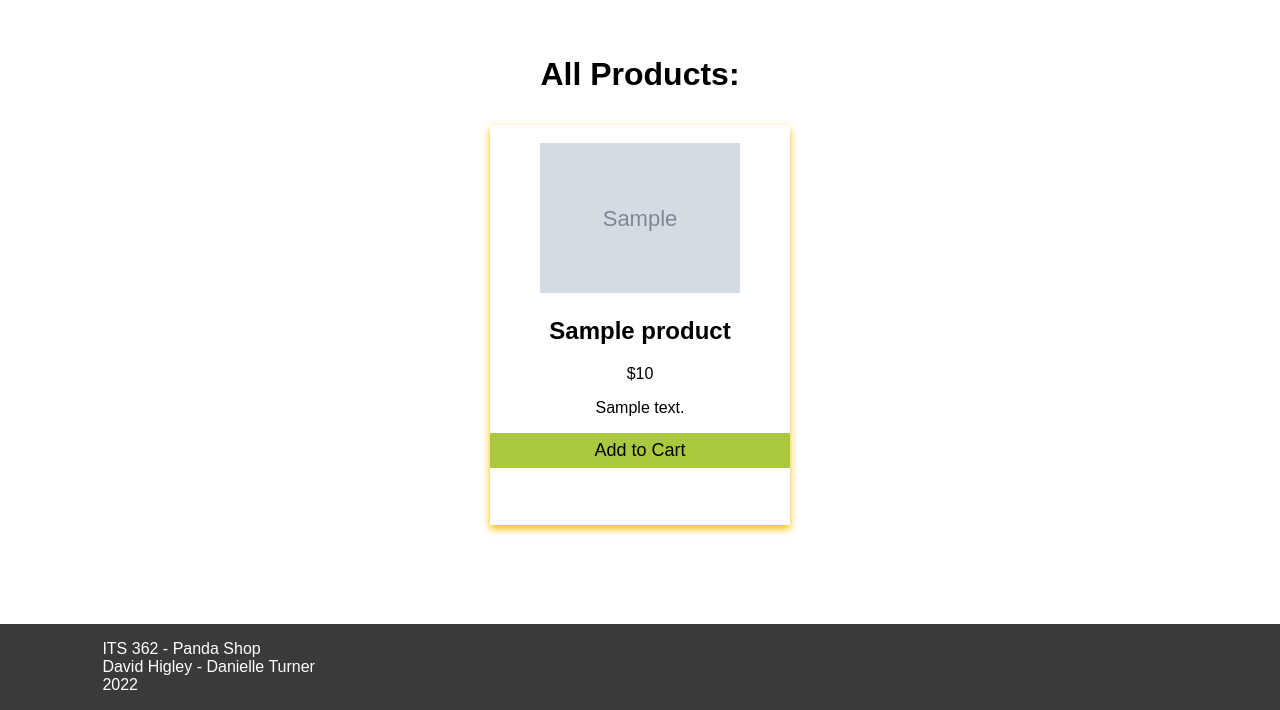
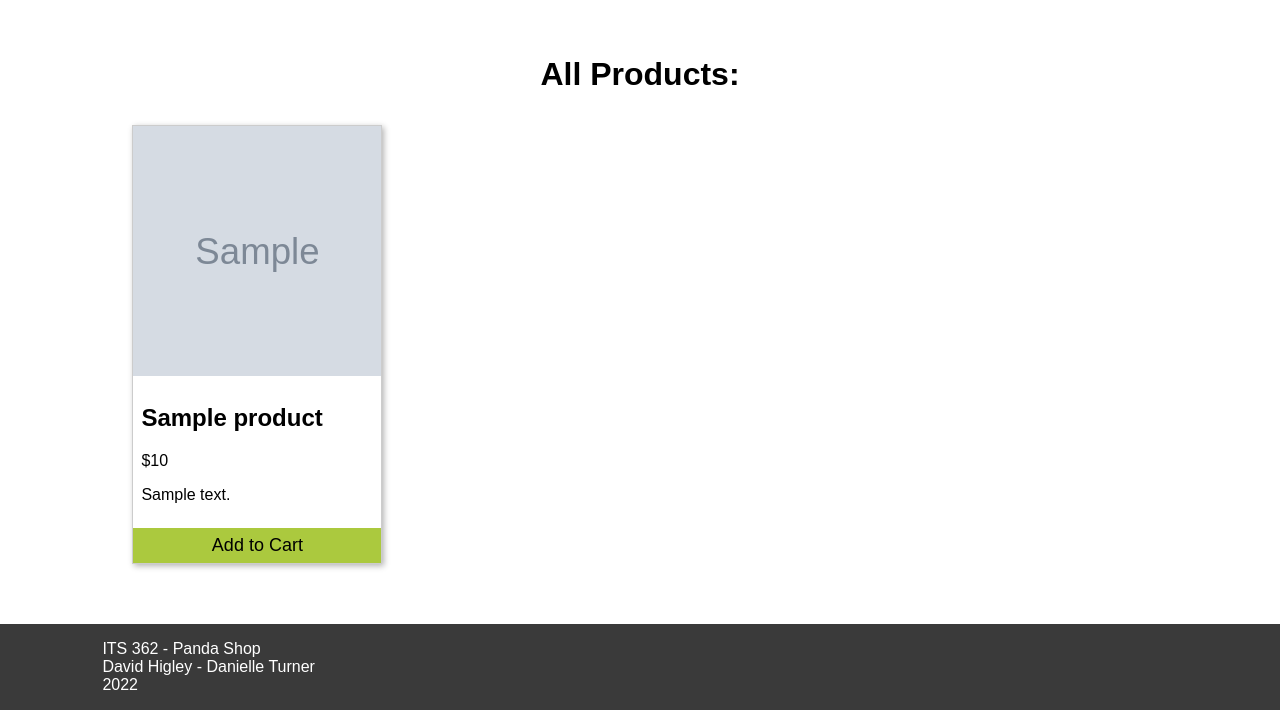
Before and after one commit to MrH100000/Panda, a PHP site: template view/product.php in a window 1280 px wide. Shown: the part 90-800 px from the top of the page. Run offline with PHP 8.4, Linux system fonts and the light colour scheme; the template is opened without the code that fills it: most values are stand-ins (such as "Sample title", 1, 10 or a date in 2020); grey boxes marked "Sample" are stand-in pictures.

Commit message:
Fix card styling

```diff
--- a/panda.css
+++ b/panda.css
@@ -93,25 +93,45 @@ nav.navbar {
     color: #fff;
 }
 
-.productTable {
-    border-collapse: collapse;
-    text-align:center;
-}
-.productCard
-{
-    box-shadow: 0 4px 8px 0 #FCBD00;
-    position: relative;
-    width: 300px;
-    height: 400px;
-    margin: 10px;
-    display: inline-block;
+.productCards {
+    display: flex;
+    flex-wrap: wrap;
+    align-items: stretch;
 }
 
-.productButton{
+.productCard {
+    flex: 0 0 250px;
+    margin: 10px;
+    border: 1px solid #ccc;
+    box-shadow: 2px 2px 6px 0px  rgba(0,0,0,0.3);
+    display: flex;
+    flex-direction: column;
+    align-items: stretch;
+}
+
+.productCard img {
+    width: 100%;
+    height: 250px;
+    object-fit: cover;
+
+}
+
+.productCard .productDescription {
+    flex-shrink: 0;
+    flex-grow: 1;
+    padding: 8px;
+}
+
+.productCard .productFooter {
+    flex-shrink: 0;
+}
+
+.productCard .productButton {
+
     color: black;
     font-size: large;
-    width:300px;
-    height:35px;
+    width: 100%;
+    height: 35px;
     background-color: #ABC93E;
-    border:0;
+    border: 0;
 }
--- a/products.php
+++ b/products.php
@@ -1,4 +1,4 @@
 <?php
-require_once __DIR__. '../model/queryProducts.php';
+require_once __DIR__. '/model/queryProducts.php';
 require_once __DIR__ . '/view/product.php';
 ?>
--- a/view/product.php
+++ b/view/product.php
@@ -1,18 +1,21 @@
 <?php require_once __DIR__ . '/partials/header.php'; ?>
 <center>
-<div>
-<h1>All Products:</h1>
-</div>
+    <h1>All Products:</h1>
+</center>
+<div class="productCards">
     <?php foreach ($productList as $product): ?>
 	    <div class='productCard'>
-            <br>
-            <img src="<?php echo $product['ProductImage']?>" alt="<?php echo $product["Name"]; ?>" style="height:150px">
-            <h2><?php echo $product["Name"]; ?> </h2>
-            <p><?php echo "$". number_format($product["Price"]); ?></p>
-            <p><?php echo $product["Description"]; ?> </p>
-            <p> <button class='productButton'> Add to Cart </button></p>
+            <img src="<?php echo $product['ProductImage']?>" alt="<?php echo $product["Name"]; ?>">
+            <div class="productDescription">
+                <h2><?php echo $product["Name"]; ?> </h2>
+                <p><?php echo "$". number_format($product["Price"]); ?></p>
+                <p><?php echo $product["Description"]; ?> </p>
+            </div>
+            <div class="productFooter">
+                <button class='productButton'> Add to Cart </button>
+            </div>
         </div>
     <?php endforeach;?>
-</center>
+</div>
 
 <?php require_once __DIR__ . '/partials/footer.php';?>
```
